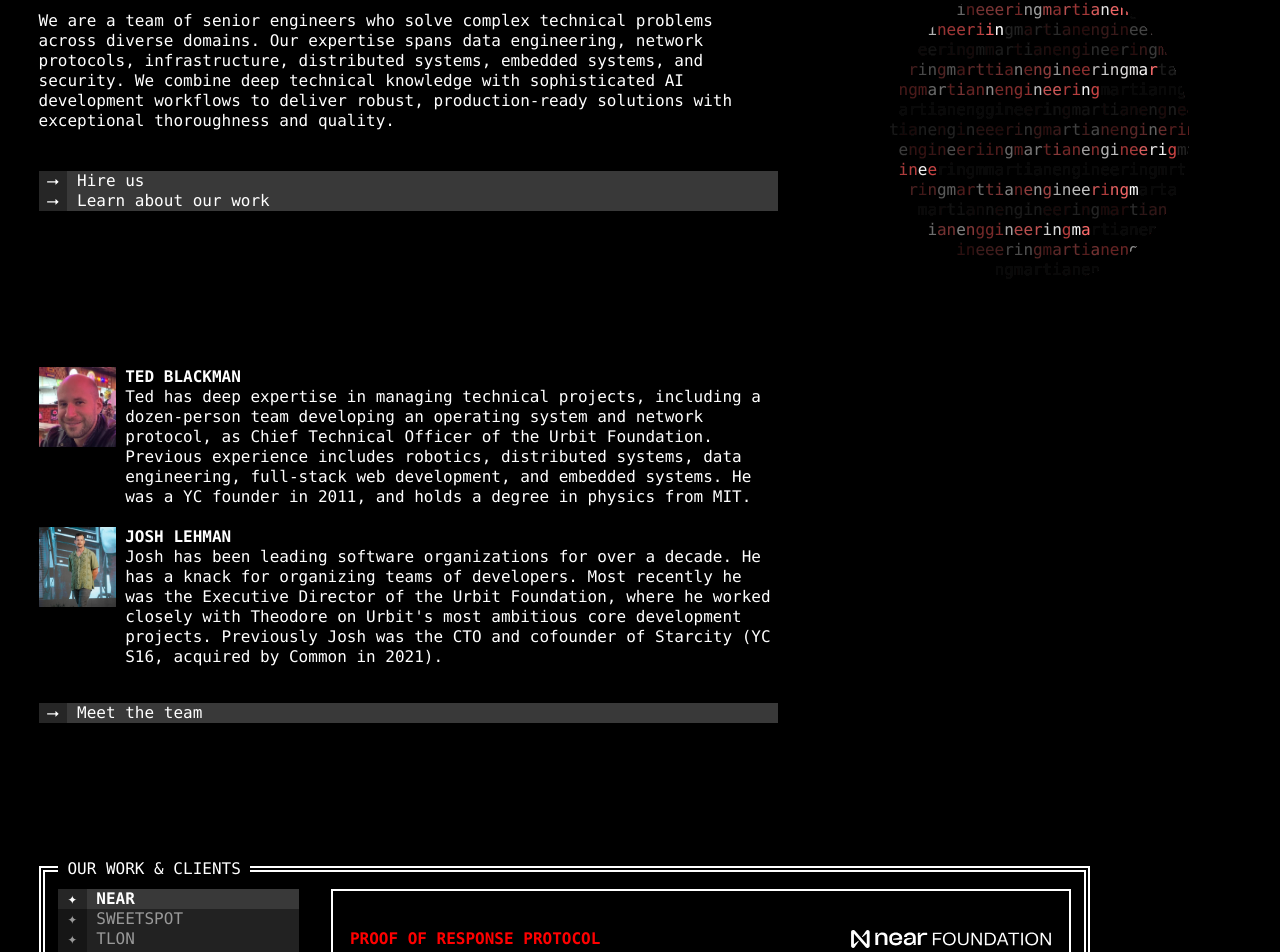
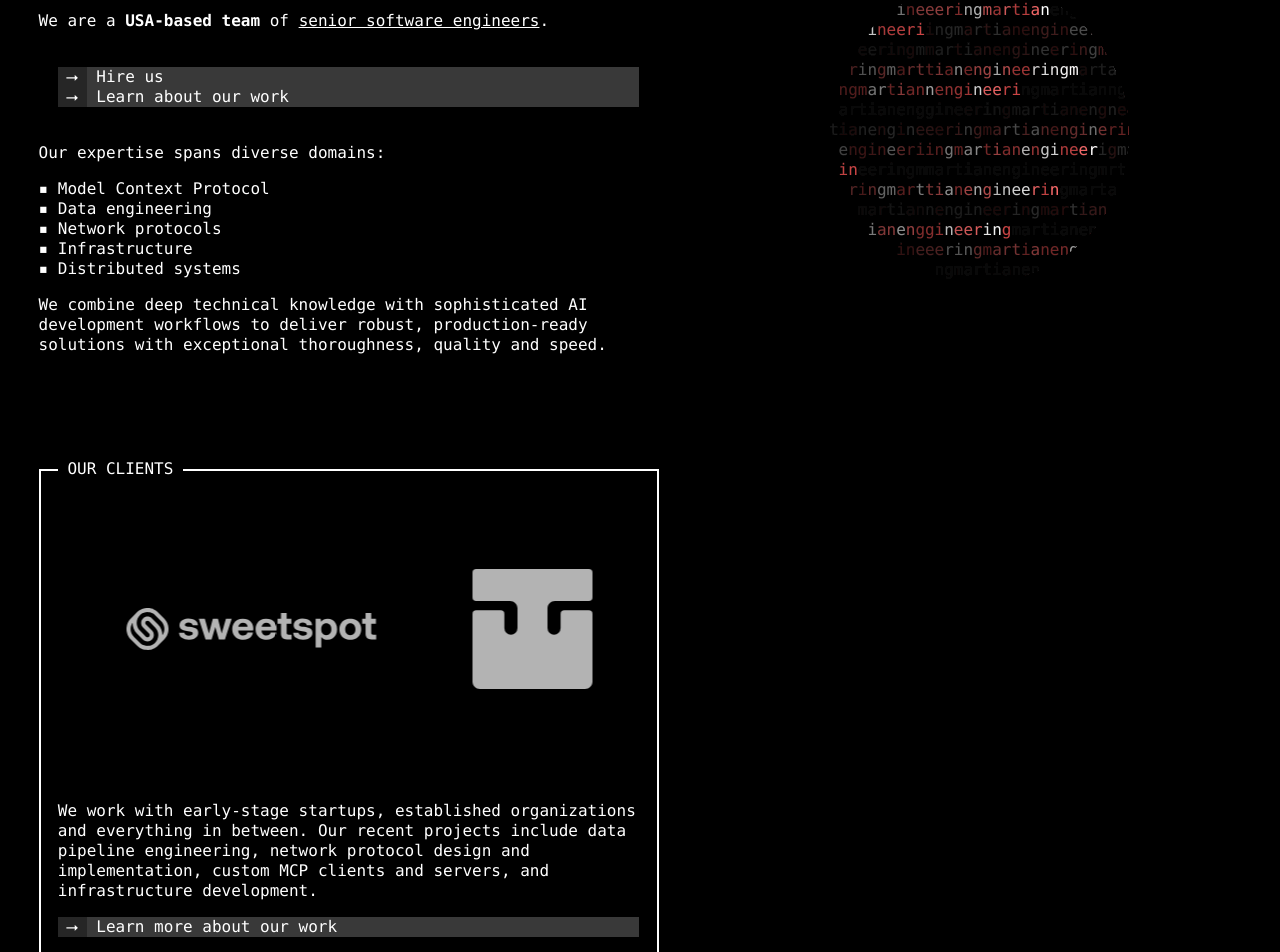
Before and after one commit to Martian-Engineering/martian.engineering, a Next.js app in the folder martian-next/: page / in a window 1280 px wide. Shown: the part 109-1061 px from the top of the page. Built offline with nearby package versions, Linux system fonts and the light colour scheme; a web font is replaced by a local one.

Commit message:
add work page, restructure index, frontmatter copy

```diff
--- a/martian-next/app/page.module.scss
+++ b/martian-next/app/page.module.scss
@@ -1,6 +1,6 @@
 .gridContainer {
   display: grid;
-  grid-template-columns: 65% 35%;
+  grid-template-columns: 55% 45%;
   gap: 2rem;
   width: 95%;
 
--- a/martian-next/app/page.tsx
+++ b/martian-next/app/page.tsx
@@ -10,15 +10,16 @@
 import MarsMatrixLoader from '@/components/MarsMatrixLoader';
 import Avatar from '@/components/Avatar';
 import Indent from '@/components/Indent';
-import ClientsSection from '@/components/ClientsSection';
 import NavigationActions from '@/components/NavigationActions';
 import TeamActions from '@/components/TeamActions';
-import { loadClientData } from '@/common/markdown';
+import ClientLogos from '@/components/ClientLogos';
+import ActionListItem from '@/components/ActionListItem';
+import Card from '@/components/Card';
+import ListItem from '@/components/ListItem';
 
 // export const dynamic = 'force-static';
 
 export default async function Page() {
-  const clients = await loadClientData();
 
   return (
     <DefaultLayout previewPixelSRC="https://intdev-global.s3.us-west-2.amazonaws.com/template-app-icon.png">
@@ -38,15 +39,35 @@
             <br />
             <Row>
               <Text>
-                  We are a team of senior engineers who solve complex technical problems across diverse domains.
-                  Our expertise spans data engineering, network protocols, infrastructure, distributed systems, embedded systems, and security.
+                We are a <b>USA-based team</b> of <u>senior software engineers</u>.
+               </Text>
+            </Row>
+            <Row style={{marginTop: '1rem'}}>
+              <NavigationActions />
+            </Row>
+            <Row style={{ marginTop: '1rem' }}>
+              <Text>
+                  Our expertise spans diverse domains:
+              </Text>
+            </Row>
+            <Row style={{ marginTop: '1rem' }}>
+              <ul>
+                <ListItem>Model Context Protocol</ListItem>
+                <ListItem>Data engineering</ListItem>
+                <ListItem>Network protocols</ListItem>
+                <ListItem>Infrastructure</ListItem>
+                <ListItem>Distributed systems</ListItem>
+                {/* <ListItem>Cryptography</ListItem> */}
+              </ul>
+            </Row>
+            <Row style={{ marginTop: '1rem' }}>
+              <Text>
                   We combine deep technical knowledge with sophisticated AI development workflows to deliver robust,
-                  production-ready solutions with exceptional thoroughness and quality.
+                  production-ready solutions with exceptional thoroughness, quality and speed.
               </Text>
             </Row>
           </Grid>
 
-          <NavigationActions />
         </div>
 
         <div className={styles.rightColumn}>
@@ -56,10 +77,48 @@
         </div>
       </div>
 
-      {/* Team Section - Owners */}
+      {/* About section */}
+
+      {/* <div className={styles.gridContainer} style={{ marginTop: '4rem' }}>
+        <div className={styles.leftColumn}>
+          <Grid>
+            <Text>
+                Our expertise spans data engineering, network protocols, infrastructure, distributed systems, embedded systems, and security.
+                We combine deep technical knowledge with sophisticated AI development workflows to deliver robust,
+                production-ready solutions with exceptional thoroughness and quality.
+            </Text>
+          </Grid>
+        </div>
+      </div> */}
+
+      {/* Our Clients Section */}
       <div className={styles.gridContainer} style={{ marginTop: '4rem' }}>
         <div className={styles.leftColumn}>
           <Grid>
+            <Card title="OUR CLIENTS" mode="left">
+              <ClientLogos />
+              <div style={{ marginTop: '2rem' }}>
+                <Text>
+                  We work with early-stage startups, established organizations and everything in between. Our recent projects include data pipeline engineering,
+                  network protocol design and implementation, custom MCP clients and servers, and infrastructure development.
+                </Text>
+                <ActionListItem icon={`⭢`} href="/work" style={{ marginTop: '1rem' }}>
+                  Learn more about our work
+                </ActionListItem>
+              </div>
+            </Card>
+          </Grid>
+        </div>
+        <div className={styles.rightColumn}>
+          {/* Empty right column */}
+        </div>
+      </div>
+
+      {/* Team Section */}
+      <div className={styles.gridContainer} style={{ marginTop: '2rem' }}>
+        <div className={styles.leftColumn}>
+          <Grid>
+            <Card title="TEAM" mode="left">
               <Avatar src="/headshots/ted.jpg" style={{ width: '8ch', height: 'calc(var(--font-size) * var(--theme-line-height-base) * 4)' }}>
                 <Indent>
                   <strong>TED BLACKMAN</strong>
@@ -80,7 +139,7 @@
               <div style={{ marginTop: '1rem' }}>
                 <TeamActions />
               </div>
-
+            </Card>
           </Grid>
         </div>
 
@@ -88,9 +147,6 @@
           {/* Empty right column as requested */}
         </div>
       </div>
-
-      {/* Clients Section */}
-      <ClientsSection clients={clients} />
 
       <Grid style={{ marginTop: '4rem' }}>
         <Row>
--- /dev/null
+++ b/martian-next/components/ListItem.module.scss
@@ -0,0 +1,8 @@
+.root {
+  padding-left: 1ch;
+
+  &:focus {
+    outline: 0;
+    background: var(--theme-focused-foreground);
+  }
+}
--- /dev/null
+++ b/martian-next/components/ListItem.tsx
@@ -0,0 +1,43 @@
+'use client';
+
+import styles from './ListItem.module.scss';
+
+import * as React from 'react';
+import * as Utilities from '@/common/utilities';
+
+const ListItem = ({ children }) => {
+  const itemRef = React.useRef<HTMLLIElement>(null);
+
+  const handleKeyDown = (event: React.KeyboardEvent<HTMLLIElement>) => {
+    switch (event.key) {
+      case 'Enter':
+        event.preventDefault();
+        itemRef.current?.click();
+        break;
+      case 'ArrowUp':
+      case 'ArrowLeft': {
+        event.preventDefault();
+        const previousFocusable = Utilities.findNextFocusable(document.activeElement, 'previous');
+        previousFocusable?.focus();
+        break;
+      }
+      case 'ArrowDown':
+      case 'ArrowRight': {
+        event.preventDefault();
+        const nextFocusable = Utilities.findNextFocusable(document.activeElement, 'next');
+        nextFocusable?.focus();
+        break;
+      }
+      default:
+        break;
+    }
+  };
+
+  return (
+    <li className={styles.root} tabIndex={0} ref={itemRef} onKeyDown={handleKeyDown}>
+      {children}
+    </li>
+  );
+};
+
+export default ListItem;
--- a/martian-next/components/NavigationActions.tsx
+++ b/martian-next/components/NavigationActions.tsx
@@ -9,12 +9,7 @@
       <ActionListItem icon={`⭢`} href="/hire">
         Hire us
       </ActionListItem>
-      <ActionListItem icon={`⭢`} onClick={() => {
-        const element = document.getElementById('clients-section');
-        if (element) {
-          element.scrollIntoView({ behavior: 'smooth' });
-        }
-      }}>
+      <ActionListItem icon={`⭢`} href="/work">
         Learn about our work
       </ActionListItem>
     </Grid>
--- a/martian-next/components/page/DefaultActionBar.tsx
+++ b/martian-next/components/page/DefaultActionBar.tsx
@@ -23,12 +23,14 @@
 
   const handleHome = () => router.push('/');
   const handleTeam = () => router.push('/team');
+  const handleWork = () => router.push('/work');
   const handleBlog = () => router.push('/blog');
   const handleHire = () => router.push('/hire');
 
   // Add keyboard shortcuts
   useHotkeys('ctrl+i', handleHome);
   useHotkeys('ctrl+t', handleTeam);
+  useHotkeys('ctrl+w', handleWork);
   useHotkeys('ctrl+b', handleBlog);
   useHotkeys('ctrl+h', handleHire);
 
@@ -47,6 +49,12 @@
             body: 'TEAM',
             onClick: handleTeam,
             selected: pathname === '/team',
+          },
+          {
+            hotkey: '⌃+W',
+            body: 'WORK',
+            onClick: handleWork,
+            selected: pathname === '/work',
           },
           {
             hotkey: '⌃+B',
```
Also changed, not shown: martian-next/app/work/page.tsx (added, +56 -0 lines). Lines whose indentation alone changed are shown as unchanged.
